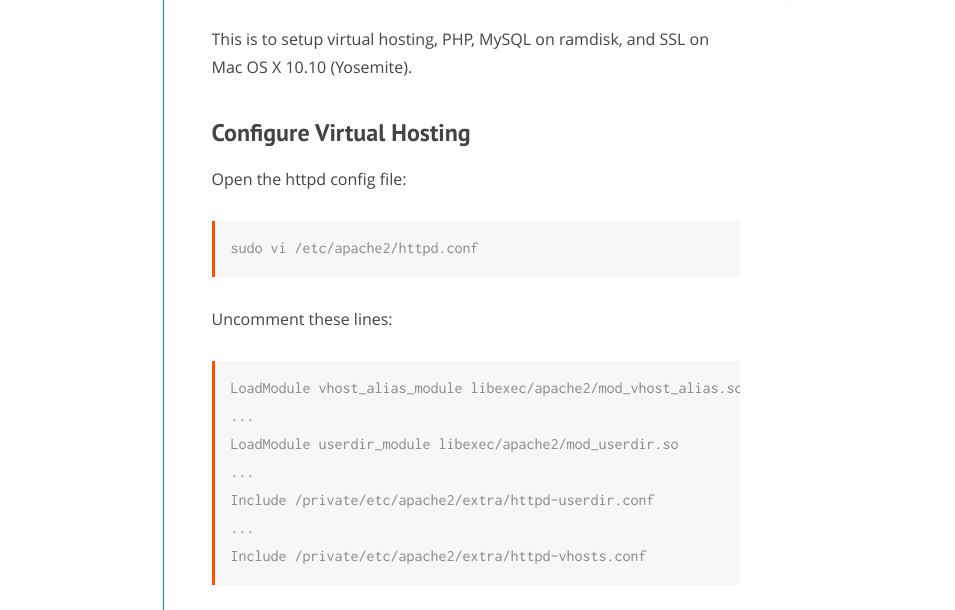
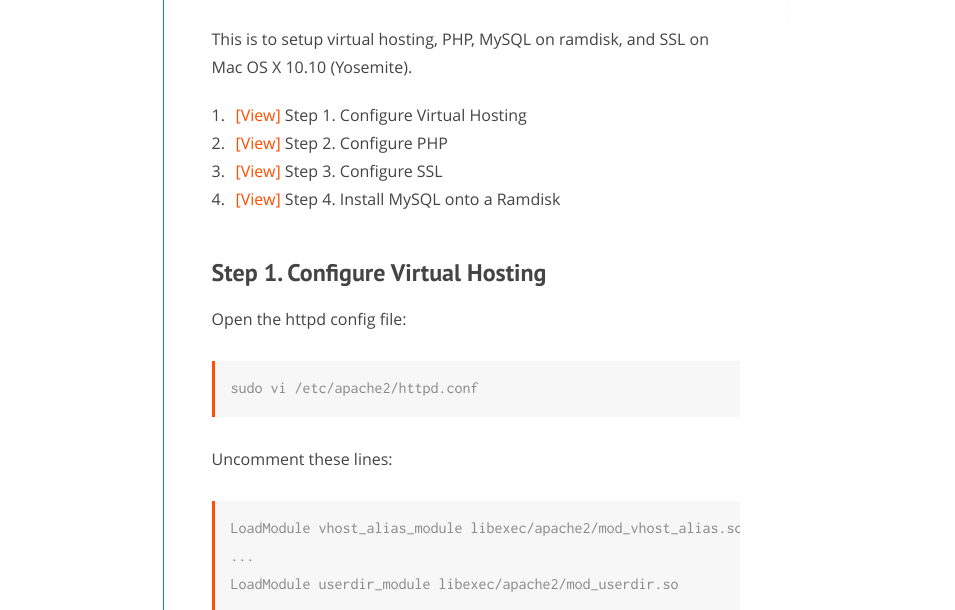
Before and after one commit to harimau99/todsul.github.io, a plain HTML site: page tech/configure-php-mysql-ssl-on-yosemite/index.html in a window 1280 px wide. Shown: the part 171-781 px from the top of the page, without its empty margins (165-1120 px from the left). Drawn offline with Linux system fonts and the light colour scheme.

Commit message:
New post for yosemite

```diff
--- a/tech/configure-php-mysql-ssl-on-yosemite/index.html
+++ b/tech/configure-php-mysql-ssl-on-yosemite/index.html
@@ -40,7 +40,14 @@
 <!-- START UPDATE -->
 <p>This is to setup virtual hosting, PHP, MySQL on ramdisk, and SSL on Mac OS X 10.10 (Yosemite).</p>
 
-<h2>Configure Virtual Hosting</h2>
+<ol>
+  <li><a href="#step1">[View]</a> Step 1. Configure Virtual Hosting</li>
+  <li><a href="#step2">[View]</a> Step 2. Configure PHP</li>
+  <li><a href="#step3">[View]</a> Step 3. Configure SSL</li>
+  <li><a href="#step4">[View]</a> Step 4. Install MySQL onto a Ramdisk</li>
+</ol>
+
+<h2 id="step1">Step 1. Configure Virtual Hosting</h2>
 
 <p>Open the httpd config file:</p>
 
@@ -95,7 +102,7 @@ ServerName [example].localhost
 
 <pre><code>http://example.localhost</code></pre>
 
-<h2>Configure PHP</h2>
+<h2 id="step2">Step 2. Configure PHP</h2>
 
 <p>Open the httpd config file:</p>
 
@@ -130,7 +137,7 @@ sudo chmod +a "`whoami` allow delete,write,append,file_inherit,directory_inherit
 
 <pre><code>http://example.localhost/index.php</code></pre>
 
-<h2>Configure SSL</h2>
+<h2 id="step3">Step 3. Configure SSL</h2>
 
 <p>Open the httpd config file:</p>
 
@@ -169,7 +176,7 @@ ServerName [example].localhost</code></pre>
 
 <pre><code>https://example.localhost</code></pre>
 
-<h2>Install MySQL onto a Ramdisk</h2>
+<h2 id="step4">Step 4. Install MySQL onto a Ramdisk</h2>
 
 <ul>
 <li>Download and install MySQL from the <a href="http://www.mysql.com/downloads/mysql/">download page</a>.</li>
```
